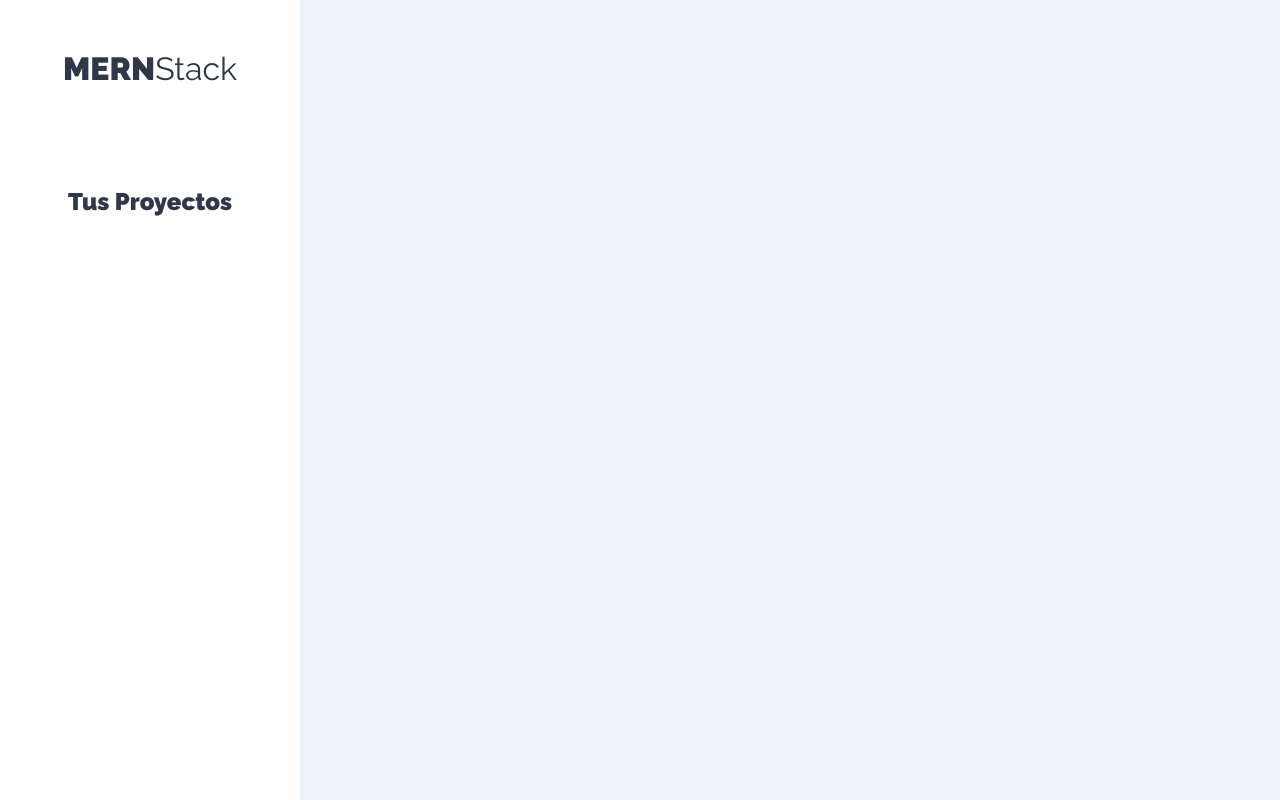
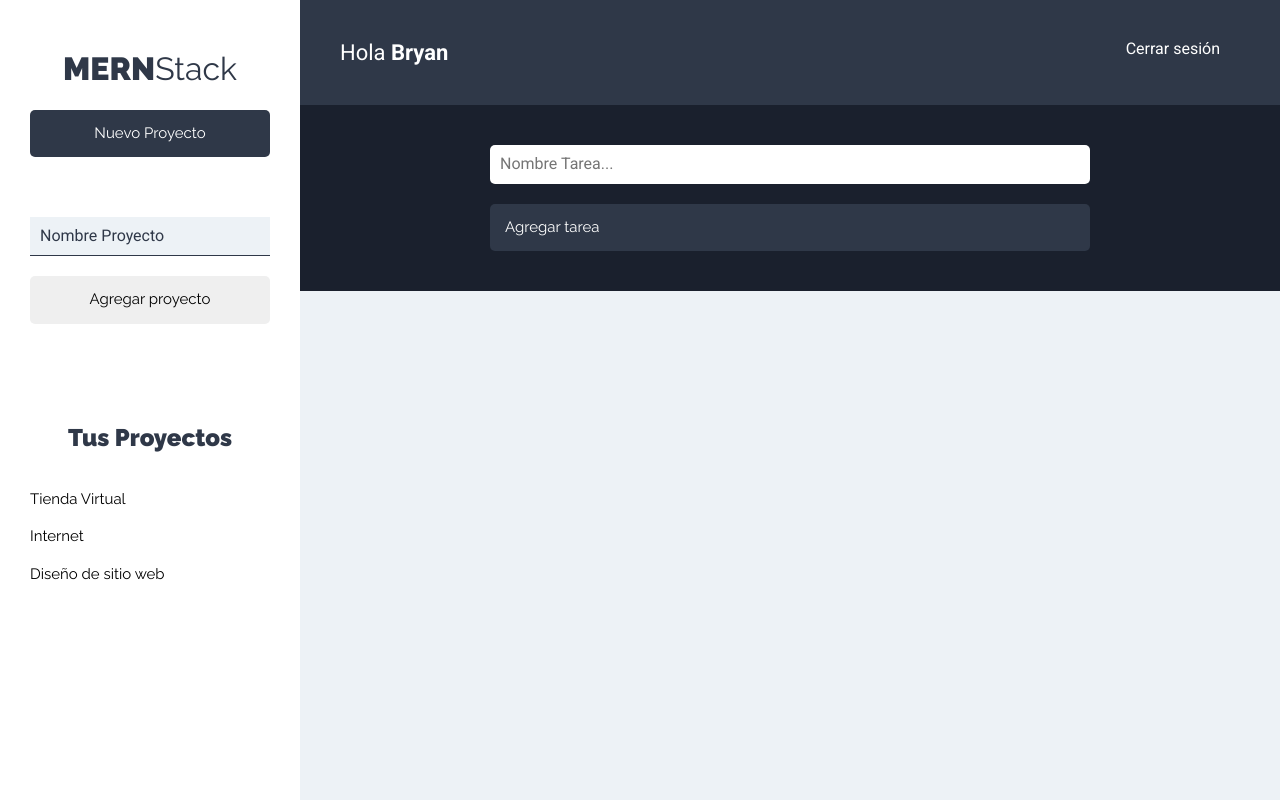
Before and after one commit to bgomez-2015482/Mern-Stack, a React (Create React App) app in the folder client/: page /projects in a window 1280 px wide. Built offline with nearby package versions, Linux system fonts and the light colour scheme.

Commit message:
Listing the projects, creating the header and the form to create tasks

```diff
--- a/client/public/index.html
+++ b/client/public/index.html
@@ -14,7 +14,7 @@
     <link rel = "manifest" href = "% PUBLIC_URL% / manifest.json" />
     <link rel = "stylesheet" href = "https://cdnjs.cloudflare.com/ajax/libs/normalize/8.0.1/normalize.min.css">
     <link href = "https://fonts.googleapis.com/css?family=Raleway:400,900|Roboto:300,400,700&display=swap" rel = "stylesheet">
-    <title> MERNTasks </title>
+    <title> MERN Stack </title>
   </head>
   <cuerpo>
     <noscript> Debe habilitar JavaScript para ejecutar esta aplicación. </noscript>
--- /dev/null
+++ b/client/src/components/homeworks/HomeworkForm.jsx
@@ -0,0 +1,30 @@
+import React from 'react';
+
+const FormTarea = () => {
+    return (
+        <div className="formulario">
+            <form>
+
+                <div className="contenedor-input">
+                    <input
+                        type="text"
+                        className="input-text"
+                        placeholder="Nombre Tarea..."
+                        name="nombre"
+                    />
+                </div>
+
+                <div className="contenedor-input">
+                    <input
+                        type="text"
+                        className="btn btn-primario btn-submit btn-block"
+                        value="Agregar tarea"
+                    />
+                </div>
+
+            </form>
+        </div>
+    );
+}
+
+export default FormTarea;
--- /dev/null
+++ b/client/src/components/layout/Bar.jsx
@@ -0,0 +1,15 @@
+import React from 'react';
+
+const Bar = () => {
+    return (
+        <header className="app-header">
+            <p className="nombre-usuario">Hola <span>Bryan</span></p>
+
+            <nav className="nav-principal">
+                <a href="#!">Cerrar sesión</a>
+            </nav>
+        </header>
+    );
+}
+
+export default Bar;
--- a/client/src/components/layout/Sidebar.jsx
+++ b/client/src/components/layout/Sidebar.jsx
@@ -1,11 +1,18 @@
 import React from 'react';
+
+import NewProject from "../projects/NewProject";
+import ListProjects from "../projects/ListProjects";
 
 const Sidebar = () => {
     return (
         <aside>
         <h1>MERN<span>Stack</span></h1>
+
+        <NewProject/>
+
         <div className="proyectos">
             <h2>Tus Proyectos</h2>
+            <ListProjects/>
         </div>
 
         </aside>
--- /dev/null
+++ b/client/src/components/projects/ListProjects.jsx
@@ -0,0 +1,24 @@
+import React from 'react';
+
+import Project from './Project';
+
+const ListProjects = () => {
+
+    const proyectos = [
+        {nombre: 'Tienda Virtual'},
+        {nombre: 'Internet'},
+        {nombre: 'Diseño de sitio web'}
+    ]
+
+    return (
+        <ul className="listado-proyectos">
+            {proyectos.map(proyecto =>(
+                <Project
+                    proyecto={proyecto}
+                />
+            ))}
+        </ul>
+    );
+}
+
+export default ListProjects;
--- /dev/null
+++ b/client/src/components/projects/NewProject.jsx
@@ -0,0 +1,65 @@
+import React, { Fragment, useState } from 'react';
+
+const NewProject = () => {
+
+    //state de proyecto
+    const [proyecto, guardarProyecto] = useState({
+        nombre: ''
+    });
+
+    //Extraer nombre de proyecto
+
+    const { nombre } = proyecto;
+
+    //Lee los contenidos del input
+
+    const onChangeProyecto = e => {
+        guardarProyecto({
+            ...proyecto,
+            [e.target.name] : e.target.value
+        });
+    }
+
+    //cuando el usuario envia un proyecto
+
+    const  onSubmitProyecto = e => {
+        e.preventDefault();
+
+        //validar el proyecto
+
+        //agregar al state
+
+        //reiniciar el form
+    }
+
+    return (
+        <Fragment>
+        <button
+            type="button"
+            className="btn btn-block btn-primario"
+        >Nuevo Proyecto</button>
+
+        <form
+            className="formulario-nuevo-proyecto"
+            onSubmit={onSubmitProyecto}
+        >
+            <input
+                type="text"
+                className="input-text"
+                placeholder="Nombre Proyecto"
+                name="nombre"
+                value={nombre}
+                onChange={onChangeProyecto}
+            />
+
+            <input
+                type="submit"
+                className="btn bnt-primario btn-block"
+                value="Agregar proyecto"
+            />
+        </form>
+        </Fragment>
+    );
+}
+
+export default NewProject;
--- /dev/null
+++ b/client/src/components/projects/Project.jsx
@@ -0,0 +1,14 @@
+import React from 'react';
+
+const Project = ({proyecto}) => {
+    return (
+        <li>
+           <button
+            type="button"
+            className="btn btn-blank"
+           >{proyecto.nombre}</button>
+        </li>
+    );
+}
+
+export default Project;
--- a/client/src/components/projects/Projects.jsx
+++ b/client/src/components/projects/Projects.jsx
@@ -1,6 +1,8 @@
 import React from 'react';
 
 import Sidebar from '../layout/Sidebar';
+import Bar from '../layout/Bar';
+import FormTarea from '../homeworks/HomeworkForm';
 
 const Projects = () => {
     return (
@@ -9,7 +11,12 @@
         <Sidebar />
 
         <div className="seccion-principal">
+
+            <Bar/>
+
             <main>
+                <FormTarea/>
+
                 <div className="contenedor-tareas">
 
                 </div>
```
Also changed, not shown: client/src/components/homeworks/Homework.jsx (added), client/src/components/homeworks/ListHomework.jsx (added), 1 other file (tests, documents, lock files or other folders).
